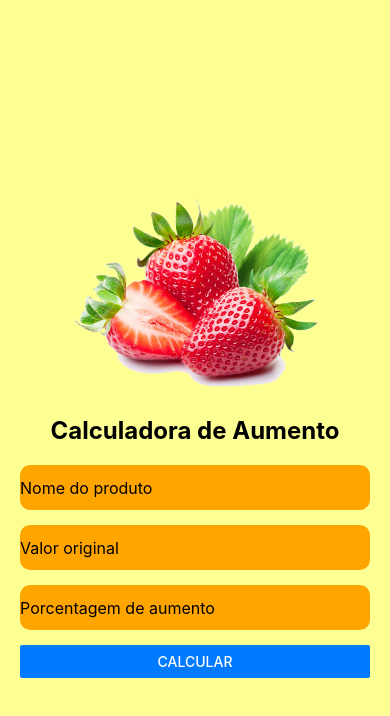
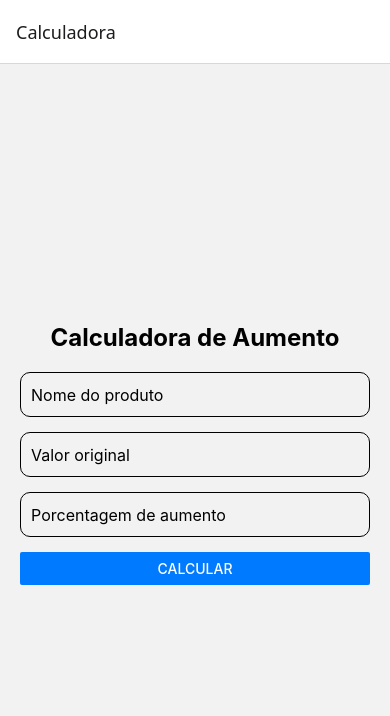
Before and after one commit to samueldamasceno/cp1-mobile, a React Native app: screen /Formulario in a window 390 px wide. Shown: the top 716 px of the page. Built offline with nearby package versions, Linux system fonts and the light colour scheme.

Commit message:
separação de componente e navegação adicionados

```diff
--- a/App.js
+++ b/App.js
@@ -1,123 +1,18 @@
-import React, { useState } from 'react';
-import { Alert, Button, Image, StyleSheet, Text, TextInput, View } from 'react-native';
+import React from 'react';
+import { NavigationContainer } from '@react-navigation/native';
+import { createStackNavigator } from '@react-navigation/stack';
+import Formulario from './components/Formulario';
+import Resultado from './components/Resultado';
+
+const Stack = createStackNavigator();
 
 export default function App() {
-  const [nomeProduto, setNomeProduto] = useState('');
-  const [valorOriginal, setValorOriginal] = useState('');
-  const [porcentagemAumento, setPorcentagemAumento] = useState('');
-  const [resultado, setResultado] = useState(null);
-
-  const calcularAumento = () => {
-    if (!nomeProduto || !valorOriginal || !porcentagemAumento) {
-      Alert.alert('Tem campos em branco');
-      return;
-    }
-
-    const valor = parseFloat(valorOriginal);
-    const porcentagem = parseFloat(porcentagemAumento);
-
-    if (isNaN(valor) || isNaN(porcentagem)) {
-      Alert.alert('Valores inválidos');
-      return;
-    }
-
-    const aumento = (valor * porcentagem) / 100;
-    const novoValor = valor + aumento;
-
-    setResultado({
-      valorOriginal: valor,
-      aumentoPercentual: porcentagem,
-      novoValor: novoValor,
-      valorAumento: aumento,
-    });
-  };
-
   return (
-    <View style={styles.container}>
-      <Image source={require('./assets/morango.png')} style={styles.imagem} />
-      <Text style={styles.titulo}>Calculadora de Aumento</Text>
-
-      <TextInput
-        style={styles.input}
-        placeholder="Nome do produto"
-        value={nomeProduto}
-        onChangeText={setNomeProduto}
-      />
-
-      <TextInput
-        style={styles.input}
-        placeholder="Valor original"
-        value={valorOriginal}
-        onChangeText={setValorOriginal}
-        keyboardType="numeric"
-      />
-
-      <TextInput
-        style={styles.input}
-        placeholder="Porcentagem de aumento"
-        value={porcentagemAumento}
-        onChangeText={setPorcentagemAumento}
-        keyboardType="numeric"
-      />
-
-      <Button title="Calcular" onPress={calcularAumento} color="#007bff" />
-
-      {resultado && (
-        <View style={styles.resultadoContainer}>
-          <Text style={styles.resultadoTexto}>
-            Valor original: R$ {resultado.valorOriginal.toFixed(2)}
-          </Text>
-          <Text style={styles.resultadoTexto}>
-            Aumento: {resultado.aumentoPercentual.toFixed(2)}%
-          </Text>
-          <Text style={styles.resultadoTexto}>
-            Novo valor: R$ {resultado.novoValor.toFixed(2)}
-          </Text>
-          <Text style={styles.resultadoTexto}>
-            Valor do aumento: R$ {resultado.valorAumento.toFixed(2)}
-          </Text>
-        </View>
-      )}
-    </View>
+    <NavigationContainer>
+      <Stack.Navigator initialRouteName="Formulario">
+        <Stack.Screen name="Formulario" component={Formulario} options={{ title: 'Calculadora' }} />
+        <Stack.Screen name="Resultado" component={Resultado} options={{ title: 'Resultado' }} />
+      </Stack.Navigator>
+    </NavigationContainer>
   );
 }
-
-const styles = StyleSheet.create({
-  container: {
-    flex: 1,
-    justifyContent: 'center',
-    padding: 20,
-    backgroundColor: '#FDFF93FF',
-  },
-  titulo: {
-    fontSize: 24,
-    fontWeight: 'bold',
-    marginBottom: 20,
-    textAlign: 'center',
-    color: 'black',
-  },
-  input: {
-    height: 45,
-    borderRadius: 10,
-    marginBottom: 15,
-    fontSize: 16,
-    backgroundColor: 'orange',
-  },
-  resultadoContainer: {
-    marginTop: 20,
-    padding: 15,
-    backgroundColor: 'white',
-    borderRadius: 8,
-  },
-  resultadoTexto: {
-    fontSize: 16,
-    marginBottom: 8,
-  },
-  imagem: {
-    resizeMode: "contain",
-    width: 250,
-    height: 250,
-    marginLeft: 50,
-    backgroundColor: 'transparent',
-  },
-});
--- /dev/null
+++ b/components/Formulario.js
@@ -0,0 +1,87 @@
+import React, { useState } from 'react';
+import { Alert, Button, Text, TextInput, View, StyleSheet } from 'react-native';
+
+export default function Formulario({ navigation }) {
+  const [nomeProduto, setNomeProduto] = useState('');
+  const [valorOriginal, setValorOriginal] = useState('');
+  const [porcentagemAumento, setPorcentagemAumento] = useState('');
+
+  const calcular = () => {
+    if (!nomeProduto || !valorOriginal || !porcentagemAumento) {
+      Alert.alert('Tem campos em branco');
+      return;
+    }
+
+    const valor = parseFloat(valorOriginal);
+    const porcentagem = parseFloat(porcentagemAumento);
+
+    if (isNaN(valor) || isNaN(porcentagem)) {
+      Alert.alert('Valores inválidos');
+      return;
+    }
+
+    const aumento = (valor * porcentagem) / 100;
+    const novoValor = valor + aumento;
+
+    navigation.navigate('Resultado', {
+      nomeProduto,
+      valorOriginal: valor,
+      aumentoPercentual: porcentagem,
+      novoValor,
+      valorAumento: aumento,
+    });
+  };
+
+  return (
+    <View style={styles.container}>
+      <Text style={styles.titulo}>Calculadora de Aumento</Text>
+
+      <TextInput
+        style={styles.input}
+        placeholder="Nome do produto"
+        value={nomeProduto}
+        onChangeText={setNomeProduto}
+      />
+
+      <TextInput
+        style={styles.input}
+        placeholder="Valor original"
+        value={valorOriginal}
+        onChangeText={setValorOriginal}
+        keyboardType="numeric"
+      />
+
+      <TextInput
+        style={styles.input}
+        placeholder="Porcentagem de aumento"
+        value={porcentagemAumento}
+        onChangeText={setPorcentagemAumento}
+        keyboardType="numeric"
+      />
+
+      <Button title="Calcular" onPress={calcular} color="#007bff" />
+    </View>
+  );
+}
+
+const styles = StyleSheet.create({
+  container: {
+    flex: 1,
+    justifyContent: 'center',
+    padding: 20,
+  },
+  titulo: {
+    fontSize: 24,
+    fontWeight: 'bold',
+    marginBottom: 20,
+    textAlign: 'center',
+  },
+  input: {
+    height: 45,
+    borderRadius: 10,
+    marginBottom: 15,
+    fontSize: 16,
+    borderWidth: 1,
+    padding: 10,
+  },
+});
--- /dev/null
+++ b/components/Resultado.js
@@ -0,0 +1,37 @@
+import React from 'react';
+import { Text, View, StyleSheet, Button } from 'react-native';
+
+export default function Resultado({ route, navigation }) {
+  const { nomeProduto, valorOriginal, aumentoPercentual, novoValor, valorAumento } = route.params;
+
+  return (
+    <View style={styles.container}>
+      <Text style={styles.titulo}>Resultado</Text>
+      <Text style={styles.texto}>Produto: {nomeProduto}</Text>
+      <Text style={styles.texto}>Valor original: R$ {valorOriginal.toFixed(2)}</Text>
+      <Text style={styles.texto}>Aumento: {aumentoPercentual.toFixed(2)}%</Text>
+      <Text style={styles.texto}>Novo valor: R$ {novoValor.toFixed(2)}</Text>
+      <Text style={styles.texto}>Valor do aumento: R$ {valorAumento.toFixed(2)}</Text>
+
+      <Button title="Voltar" onPress={() => navigation.goBack()} />
+    </View>
+  );
+}
+
+const styles = StyleSheet.create({
+  container: {
+    flex: 1,
+    justifyContent: 'center',
+    padding: 20,
+  },
+  titulo: {
+    fontSize: 24,
+    fontWeight: 'bold',
+    marginBottom: 20,
+    textAlign: 'center',
+  },
+  texto: {
+    fontSize: 18,
+    marginBottom: 10,
+  },
+});
--- a/index.js
+++ b/index.js
@@ -2,7 +2,4 @@ import { registerRootComponent } from 'expo';
 
 import App from './App';
 
-// registerRootComponent calls AppRegistry.registerComponent('main', () => App);
-// It also ensures that whether you load the app in Expo Go or in a native build,
-// the environment is set up appropriately
 registerRootComponent(App);
```
